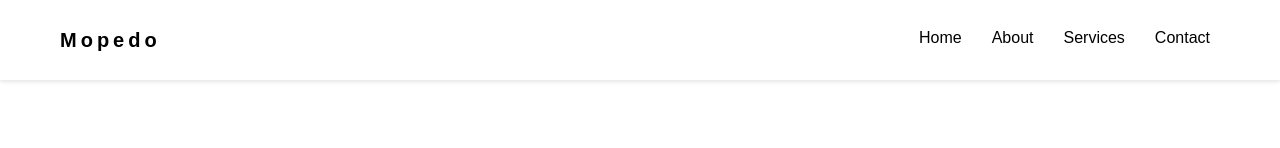
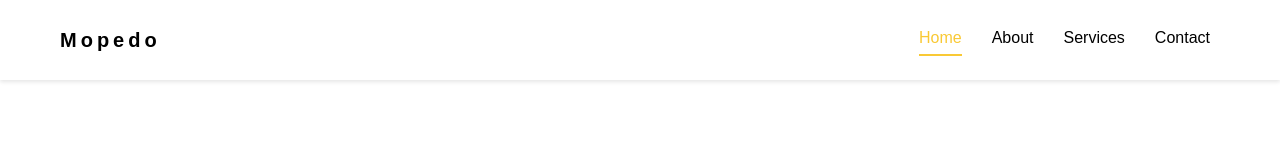
Before and after one commit to Anuj-Dhanuka/mopedo-web-app, a React (Vite) app: page / in a window 1280 px wide. Shown: the top 148 px of the page. Built offline with nearby package versions, Linux system fonts and the light colour scheme.

Commit message:
gave styles to active menu item

```diff
--- a/src/components/Header/index.jsx
+++ b/src/components/Header/index.jsx
@@ -1,9 +1,10 @@
-import { Link } from "react-router-dom";
+import { Link, useLocation } from "react-router-dom";
 import styled from "styled-components";
 import { useState } from "react";
 
 function Header() {
   const [menuOpen, setMenuOpen] = useState(false);
+  const location = useLocation();
 
   const toggleMenu = () => {
     setMenuOpen((prev) => !prev);
@@ -12,23 +13,42 @@ function Header() {
   return (
     <HeaderContainer>
       <HeaderInnerContainer>
-        <Logo>Mopedo</Logo>
+        <LogoLink to={"/"}>
+          <Logo>Mopedo</Logo>
+        </LogoLink>
+
         <MenuButton onClick={toggleMenu}>
           <span />
           <span />
           <span />
         </MenuButton>
         <Nav $menuOpen={menuOpen}>
-          <StyledLink to="/" onClick={() => setMenuOpen(false)}>
+          <StyledLink
+            to="/"
+            $isActive={location.pathname === "/"}
+            onClick={() => setMenuOpen(false)}
+          >
             Home
           </StyledLink>
-          <StyledLink to="/about" onClick={() => setMenuOpen(false)}>
+          <StyledLink
+            to="/about"
+            $isActive={location.pathname === "/about"}
+            onClick={() => setMenuOpen(false)}
+          >
             About
           </StyledLink>
-          <StyledLink to="/services" onClick={() => setMenuOpen(false)}>
+          <StyledLink
+            to="/services"
+            $isActive={location.pathname === "/services"}
+            onClick={() => setMenuOpen(false)}
+          >
             Services
           </StyledLink>
-          <StyledLink to="/contact" onClick={() => setMenuOpen(false)}>
+          <StyledLink
+            to="/contact"
+            $isActive={location.pathname === "/contact"}
+            onClick={() => setMenuOpen(false)}
+          >
             Contact
           </StyledLink>
         </Nav>
@@ -59,6 +79,10 @@ const HeaderInnerContainer = styled.div`
   justify-content: space-between;
   align-items: center;
   padding: 0 20px;
+`;
+
+const LogoLink = styled(Link)`
+  text-decoration: none;
 `;
 
 const Logo = styled.h1`
@@ -109,7 +133,7 @@ const Nav = styled.nav`
 
 const StyledLink = styled(Link)`
   margin: 0 1rem;
-  color: #000;
+  color: ${({ $isActive }) => ($isActive ? "#f9c935" : "#000")};
   text-decoration: none;
   font-size: 1.6rem;
   position: relative;
@@ -120,9 +144,9 @@ const StyledLink = styled(Link)`
     position: absolute;
     left: 0;
     bottom: 0;
-    width: 0;
+    width: ${({ $isActive }) => ($isActive ? "100%" : "0")};
     height: 2px;
-    background-color: #000;
+    background-color: #f9c935;
     transition: width 0.3s ease-in-out;
   }
 
```
